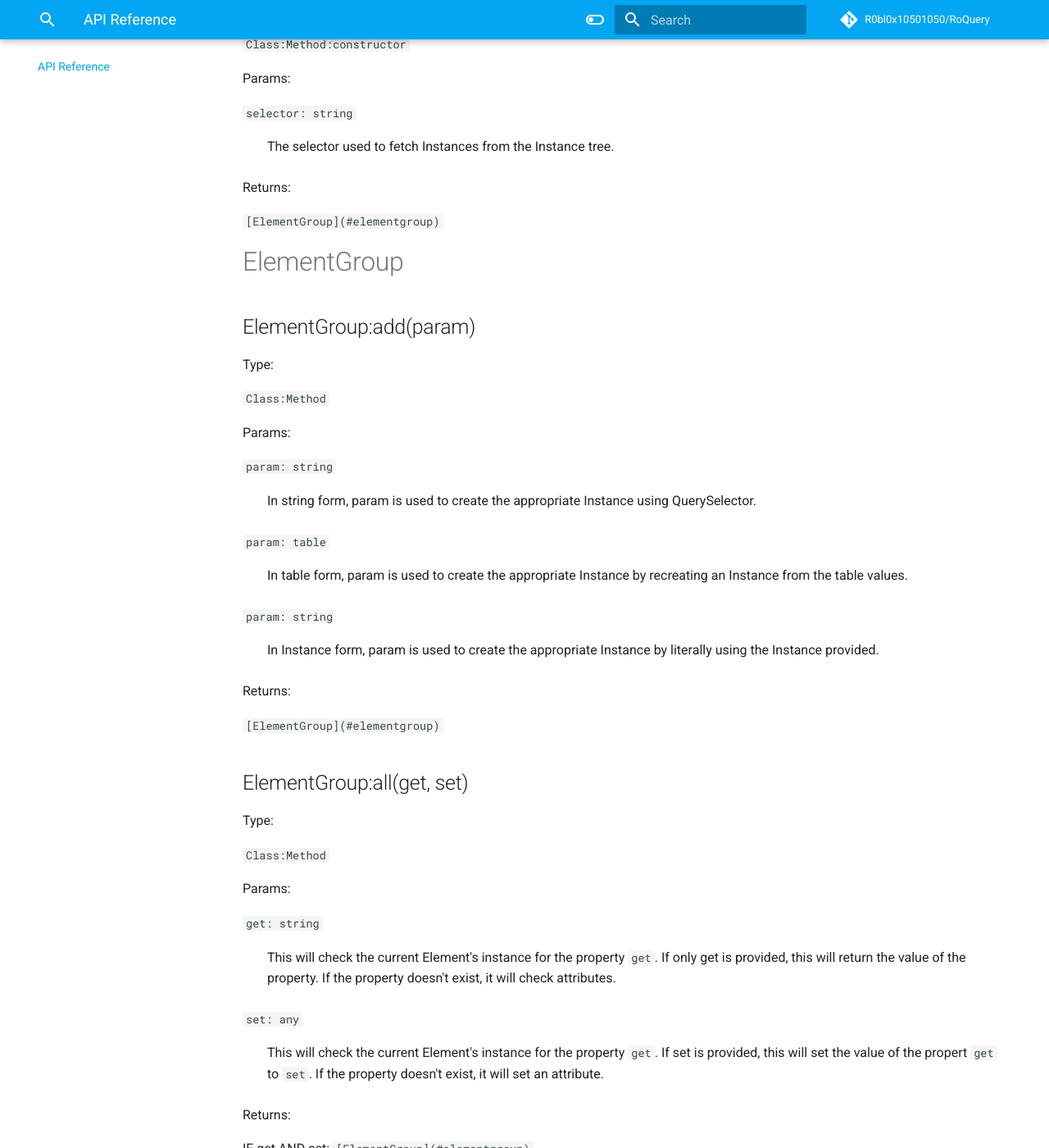
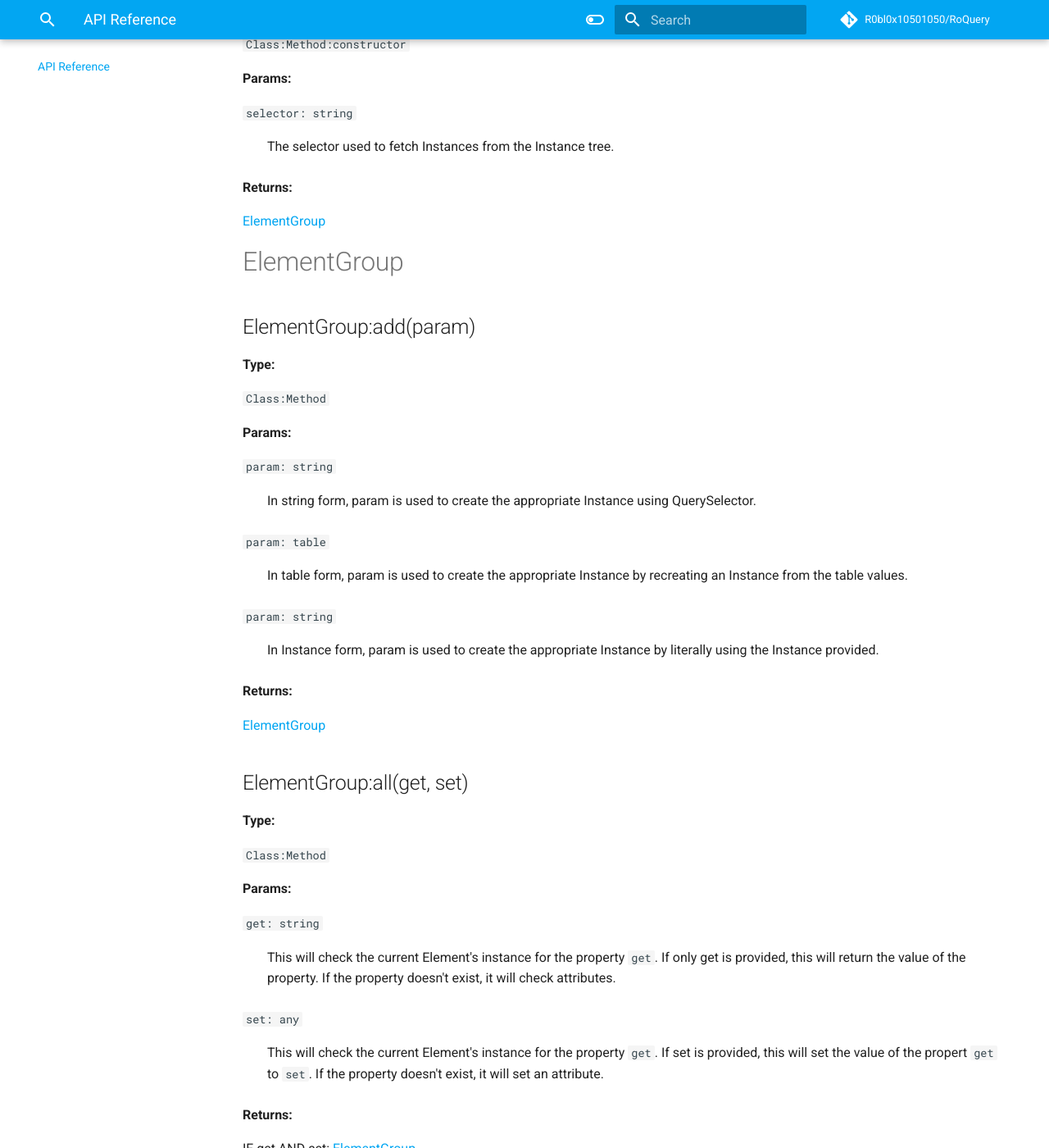
Before and after one commit to R0bl0x10501050/RoQuery, an MkDocs documentation site: the page built from docs/API.md, in a window 1280 px wide and 1400 px high, scrolled down 564 px. Shown: the whole window at 82% size. Built offline with MkDocs 1.6.1 and Material for MkDocs 9.7.7, drawn with Linux system fonts in a browser that asks for light colours; comment, search, counter and statistics services are not loaded; part of the change alters nothing that is shown; some of the changed text lies outside the part shown.

```diff
--- a/docs/API.md
+++ b/docs/API.md
@@ -13,27 +13,27 @@ Install RoQuery by requiring the module.
 # RoQuery
 
 ## RoQuery(selector)
-Type:
+**Type:**
 
 `Class:Method:constructor`
 
-Params:
+**Params:**
 
 `selector: string`
 :   The selector used to fetch Instances from the Instance tree.
 
-Returns:
+**Returns:**
 
-`[ElementGroup](#elementgroup)`
+[ElementGroup](#elementgroup)
 
 # ElementGroup
 
 ## ElementGroup:add(param)
-Type:
+**Type:**
 
 `Class:Method`
 
-Params:
+**Params:**
 
 `param: string`
 :   In string form, param is used to create the appropriate Instance using QuerySelector.
@@ -44,16 +44,16 @@ Params:
 `param: string`
 :   In Instance form, param is used to create the appropriate Instance by literally using the Instance provided.
 
-Returns:
+**Returns:**
 
-`[ElementGroup](#elementgroup)`
+[ElementGroup](#elementgroup)
 
 ## ElementGroup:all(get, set)
-Type:
+**Type:**
 
 `Class:Method`
 
-Params:
+**Params:**
 
 `get: string`
 :   This will check the current Element's instance for the property `get`. If only get is provided, this will return the value of the property. If the property doesn't exist,       it will check attributes.
@@ -61,8 +61,8 @@ Params:
 `set: any`
 :   This will check the current Element's instance for the property `get`. If set is provided, this will set the value of the propert `get` to `set`. If the property doesn't         exist, it will set an attribute.
 
-Returns:
+**Returns:**
 
-IF get AND set: `[ElementGroup](#elementgroup)`
+IF get AND set: [ElementGroup](#elementgroup)
 
 IF get AND NOT set: `any`
```
